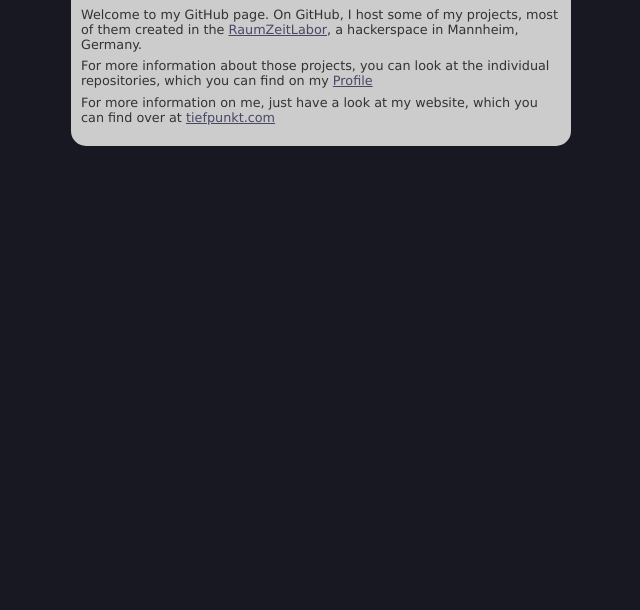
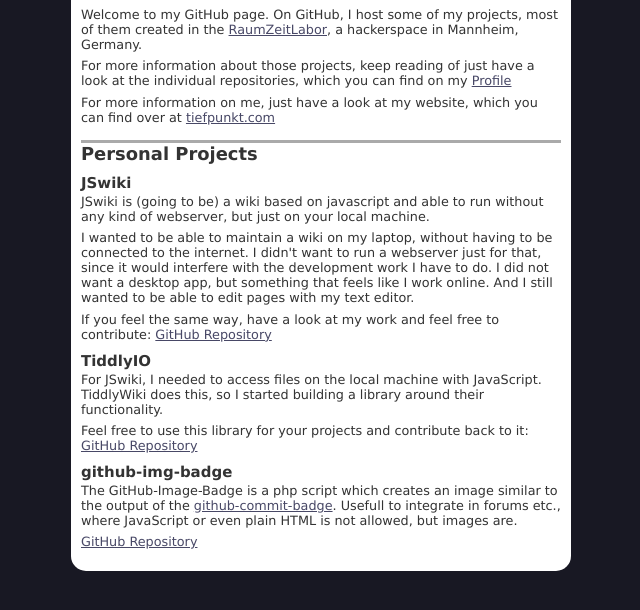
Before and after one commit to tiefpunkt/tiefpunkt.github.com, a plain HTML site: page index.html in a window 1280 px wide. Shown: the part 94-704 px from the top of the page, without its empty margins (319-959 px from the left). Drawn offline with Linux system fonts and the light colour scheme.

Commit message:
Added personal projects

```diff
--- a/index.html
+++ b/index.html
@@ -12,11 +12,23 @@
       </div>
       <div id="content">
         <p>Welcome to my GitHub page. On GitHub, I host some of my projects, most of them created in the <a href="http://www.raumzeitlabor.de/" target="_blank">RaumZeitLabor</a>, a hackerspace in Mannheim, Germany.</p>
-		<p>For more information about those projects, you can look at the individual repositories, which you can find on my <a href="https://github.com/tiefpunkt/">Profile</a></p>
+		<p>For more information about those projects, keep reading of just have a look at the individual repositories, which you can find on my <a href="https://github.com/tiefpunkt/">Profile</a></p>
 		<p>For more information on me, just have a look at my website, which you can find over at <a href="http://tiefpunkt.com">tiefpunkt.com</a></p>
-		<!--
-		<h2>Projects</h2>
-		-->
+
+		<h2>Personal Projects</h2>
+
+		<h3>JSwiki</h3>
+		<p>JSwiki is (going to be) a wiki based on javascript and able to run without any kind of webserver, but just on your local machine.</p>
+		<p>I wanted to be able to maintain a wiki on my laptop, without having to be connected to the internet. I didn't want to run a webserver just for that, since it would interfere with the development work I have to do. I did not want a desktop app, but something that feels like I work online. And I still wanted to be able to edit pages with my text editor.</p>
+		<p>If you feel the same way, have a look at my work and feel free to contribute: <a href="https://github.com/tiefpunkt/JSwiki">GitHub Repository</a></p>
+
+		<h3>TiddlyIO</h3>
+		<p>For JSwiki, I needed to access files on the local machine with JavaScript. TiddlyWiki does this, so I started building a library around their functionality.</p>
+		<p>Feel free to use this library for your projects and contribute back to it: <a href="https://github.com/tiefpunkt/tiddlyIO">GitHub Repository</a></p>
+
+		<h3>github-img-badge</h3>
+		<p>The GitHub-Image-Badge is a php script which creates an image similar to the output of the <a href="https://github.com/heipei/github-commit-badge">github-commit-badge</a>. Usefull to integrate in forums etc., where JavaScript or even plain HTML is not allowed, but images are.</p>
+		<p> <a href="https://github.com/tiefpunkt/github-img-badge">GitHub Repository</a> </p>
       </div>
     </div>
   </body>
--- a/style.css
+++ b/style.css
@@ -23,7 +23,7 @@ body {
 }
 
 #content {
-	background: #ccc;
+	background: #fff;
 	color: #333;
 	padding: 10px 10px 15px 10px;
 	border-bottom-left-radius: 15px;
@@ -41,10 +41,15 @@ p {
 }
 
 h2 {
-	margin: 10px 0 5px 0;
+	margin: 15px 0 10px 0;
 	font-size: 1.4em;
 	border-top: 3px solid #aaa;
 }
+
+h3 {
+	margin: 10px 0 2px 0;
+}
+
 a, a:visited {
 	color: #484866;
 }
```
